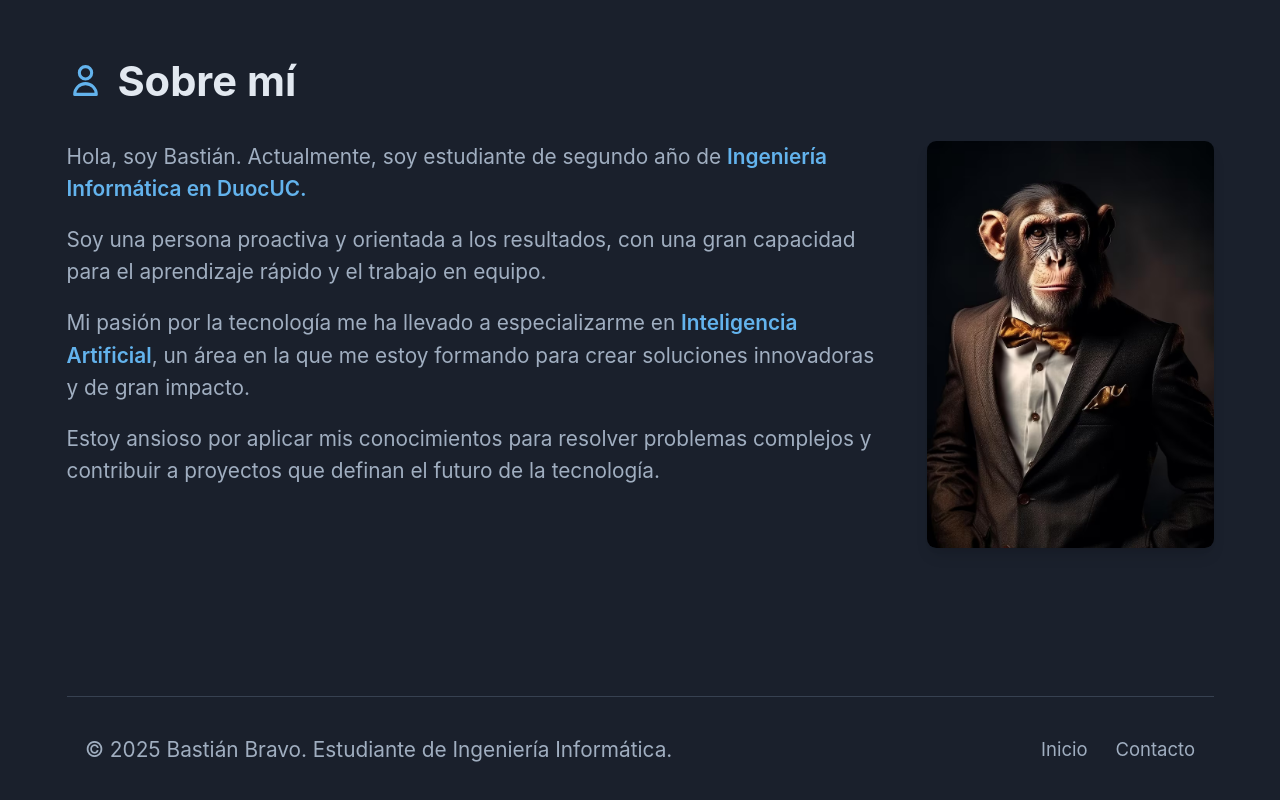
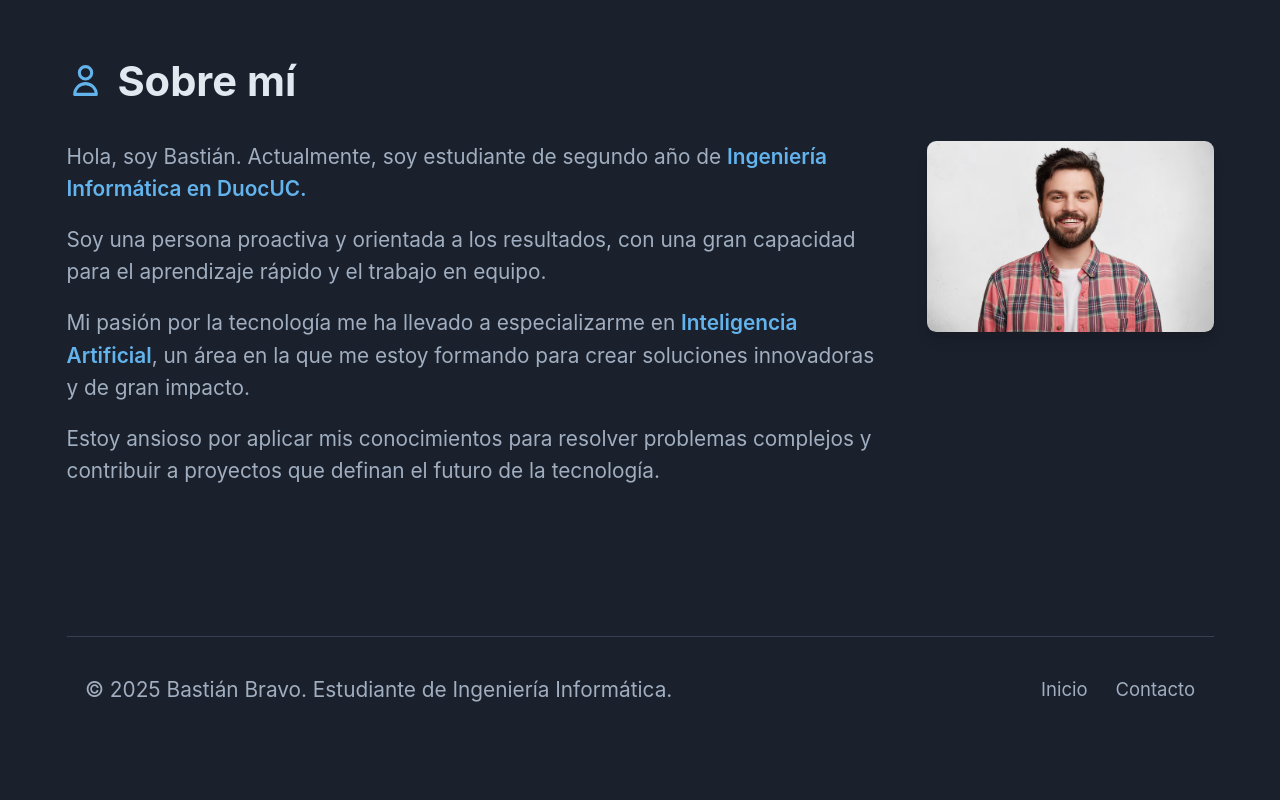
Before and after one commit to Shenx3/PortafolioWeb, a React (Vite) app: page / in a window 1280 px wide. Shown: the part 3687-4487 px from the top of the page. Built offline with nearby package versions, Linux system fonts and the light colour scheme.

Commit message:
chao mono

```diff
--- a/src/components/organisms/AboutSection.tsx
+++ b/src/components/organisms/AboutSection.tsx
@@ -4,7 +4,6 @@ import React from 'react';
 import Title from '../atoms/Title';
 import Text from '../atoms/Text';
 import Image from '../../assets/joven.jpg';
-import Image2 from '../../assets/mono_formal.jpg'
 
 const AboutSection: React.FC = () => {
   return (
@@ -29,7 +28,7 @@ const AboutSection: React.FC = () => {
           </Text>
         </div>
         <div className="md:w-1/4 flex-shrink-0">
-          <img src={Image2} alt="Bastian Bravo" className="rounded-lg shadow-lg w-full h-auto object-cover" />
+          <img src={Image} alt="Bastian Bravo" className="rounded-lg shadow-lg w-full h-auto object-cover" />
         </div>
       </div>
     </section>
```
